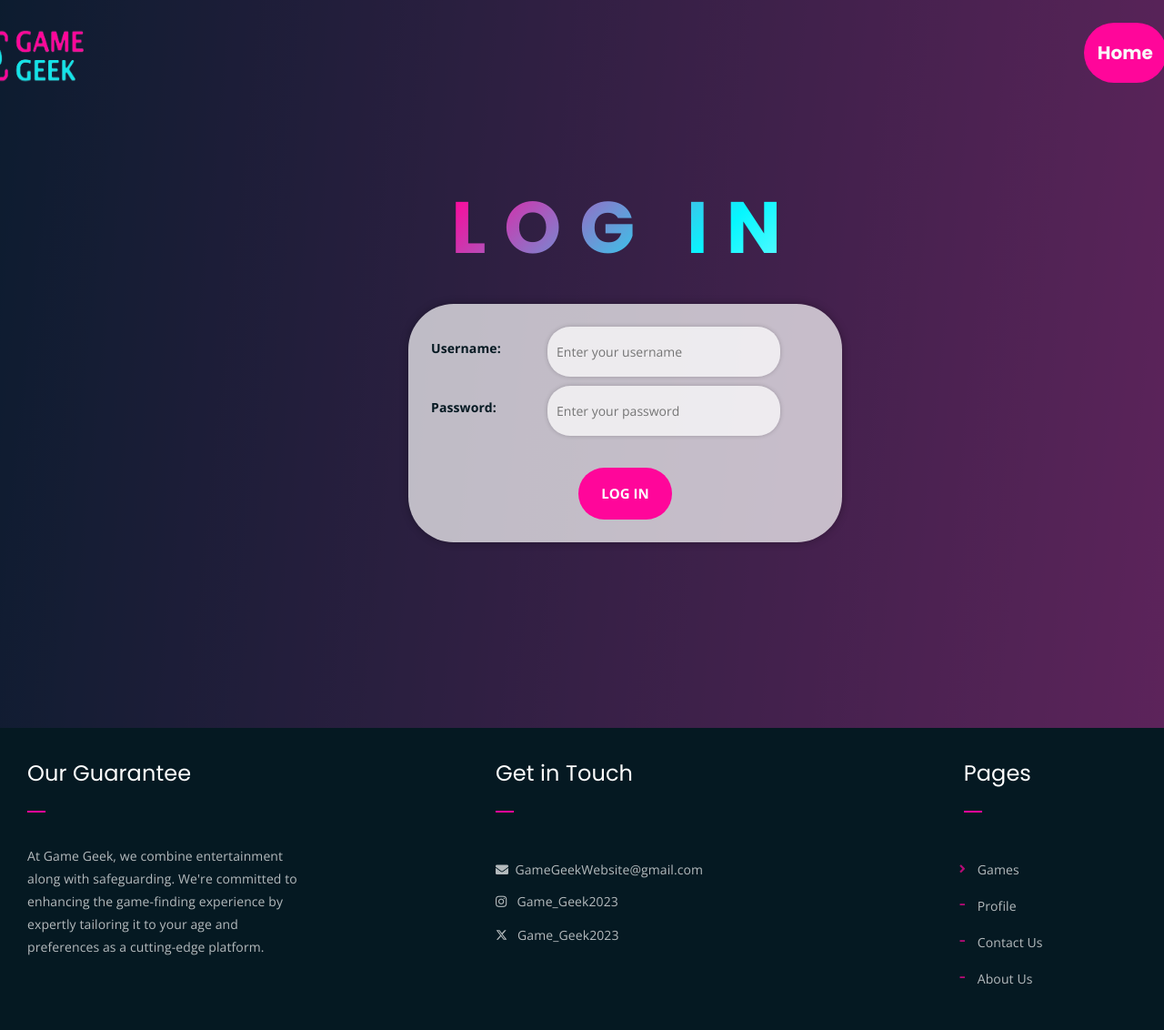
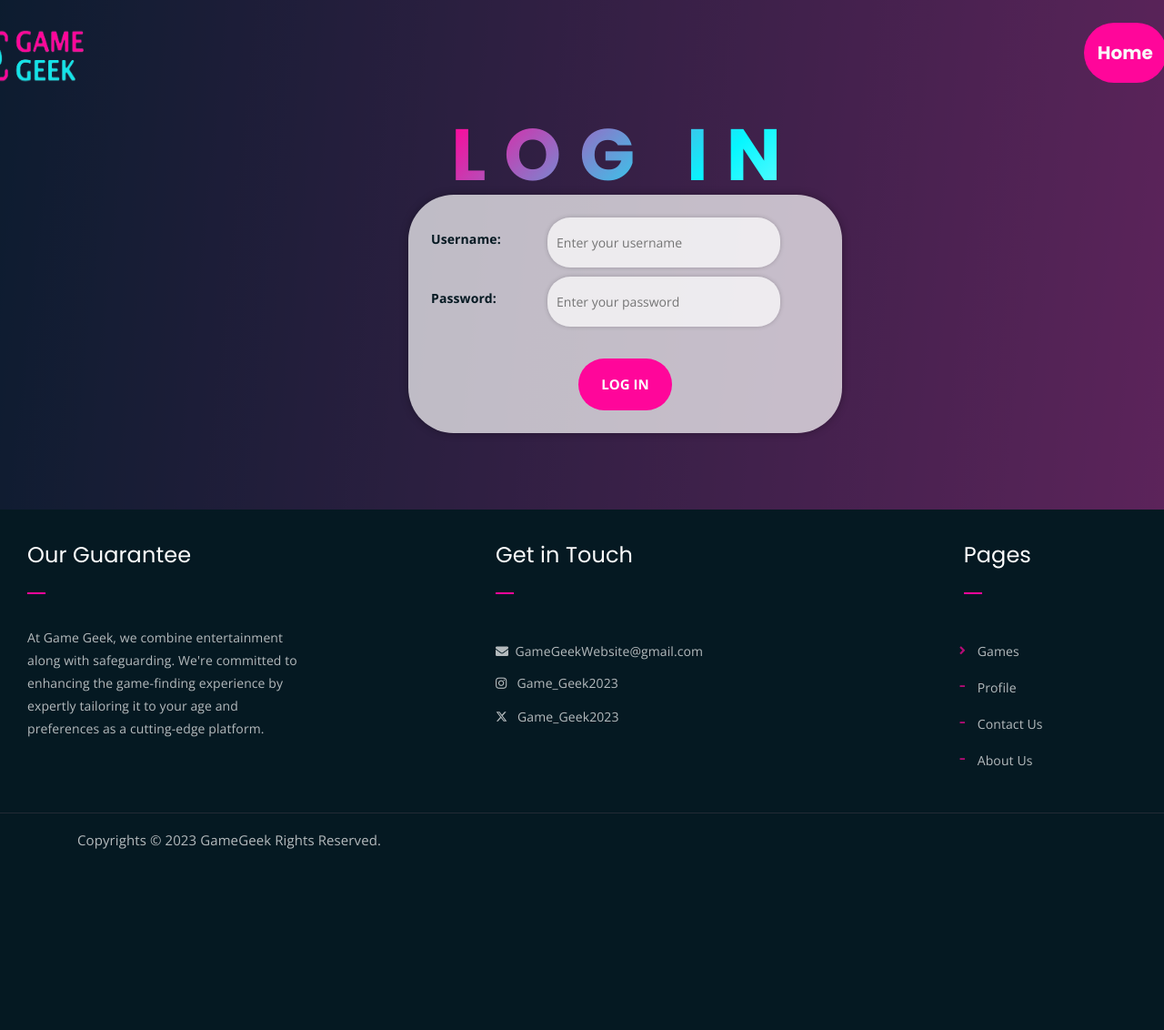
Before and after one commit to HanaAlfozan/2023-GP1-5, a Django app: page /login/ in a window 1280 px wide; the page is wider, and only the part inside the window is pictured. Shown: the top 1132 px of that part at 91% size. After the commit the page ends 933 px from the top of that part, so only its background shows below. Run offline with Django 4.2, Linux system fonts and the light colour scheme; some libraries are stand-ins or nearby versions.

Commit message:
major changes

```diff
--- a/FrontEnd/templates/login.html
+++ b/FrontEnd/templates/login.html
@@ -69,9 +69,15 @@ background: linear-gradient(96deg, rgba(21,22,51,1) 0%, rgba(226,42,162,1) 86%);
     text-align: center;
 
     width: 60%; /* Reduce the width of the form */
-    margin: 3% auto ; /* Adjust vertical margin */
+    margin: -2% auto ; /* Adjust vertical margin */
 
 
+}
+
+.hero-area {
+  height: 70%;
+  position: relative;
+  z-index: 1;
 }
 
 
--- a/FrontEnd/templates/profile.html
+++ b/FrontEnd/templates/profile.html
@@ -51,7 +51,7 @@
     max-width: 50%; /* Limit maximum width for two containers side by side */
     border-radius: 3%;
 }
-]
+
 .profile-container {
     text-align: center;
     padding: 20px;
--- a/FrontEnd/templates/signup.html
+++ b/FrontEnd/templates/signup.html
@@ -69,7 +69,7 @@ background: linear-gradient(96deg, rgba(21,22,51,1) 0%, rgba(226,42,162,1) 86%);
     text-align: center;
 
     width: 60%; /* Reduce the width of the form */
-    margin: 3% auto; /* Adjust vertical margin */
+    margin: -3% auto; /* Adjust vertical margin */
 }
 
 
```
